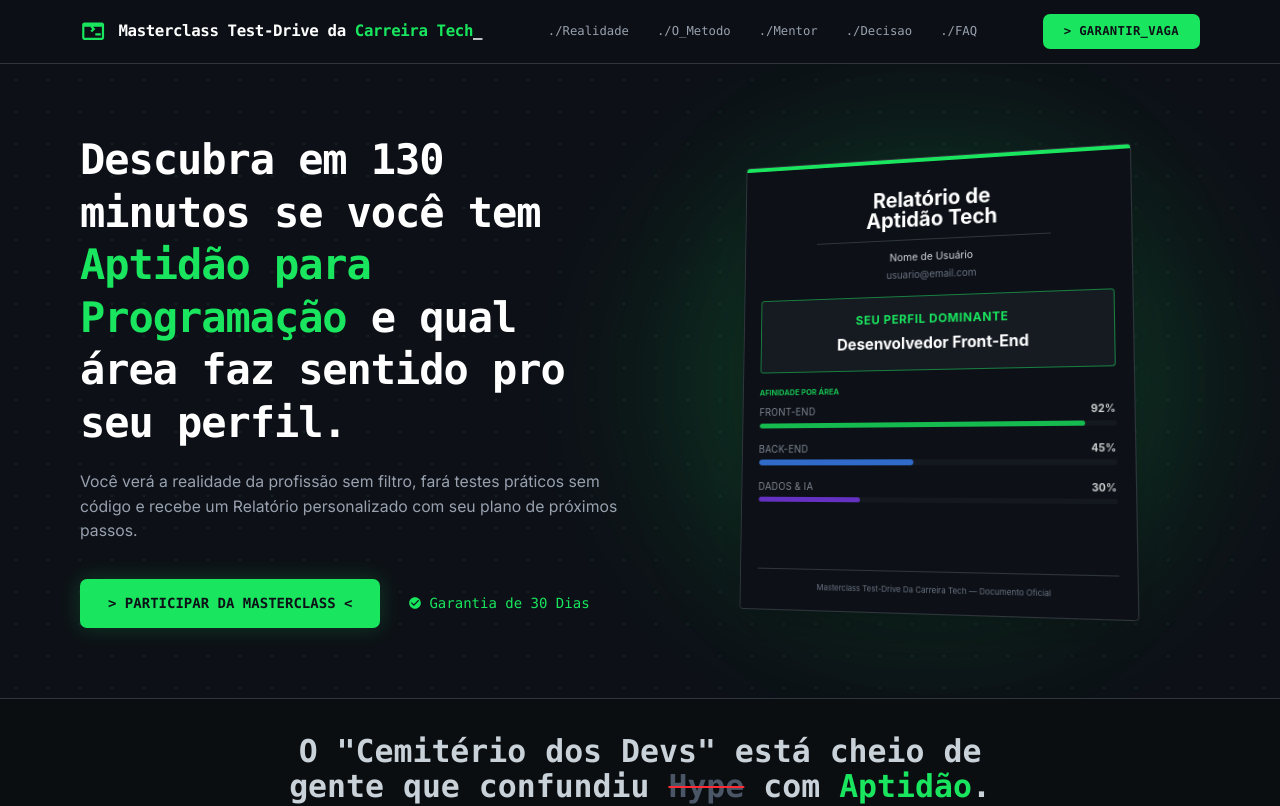
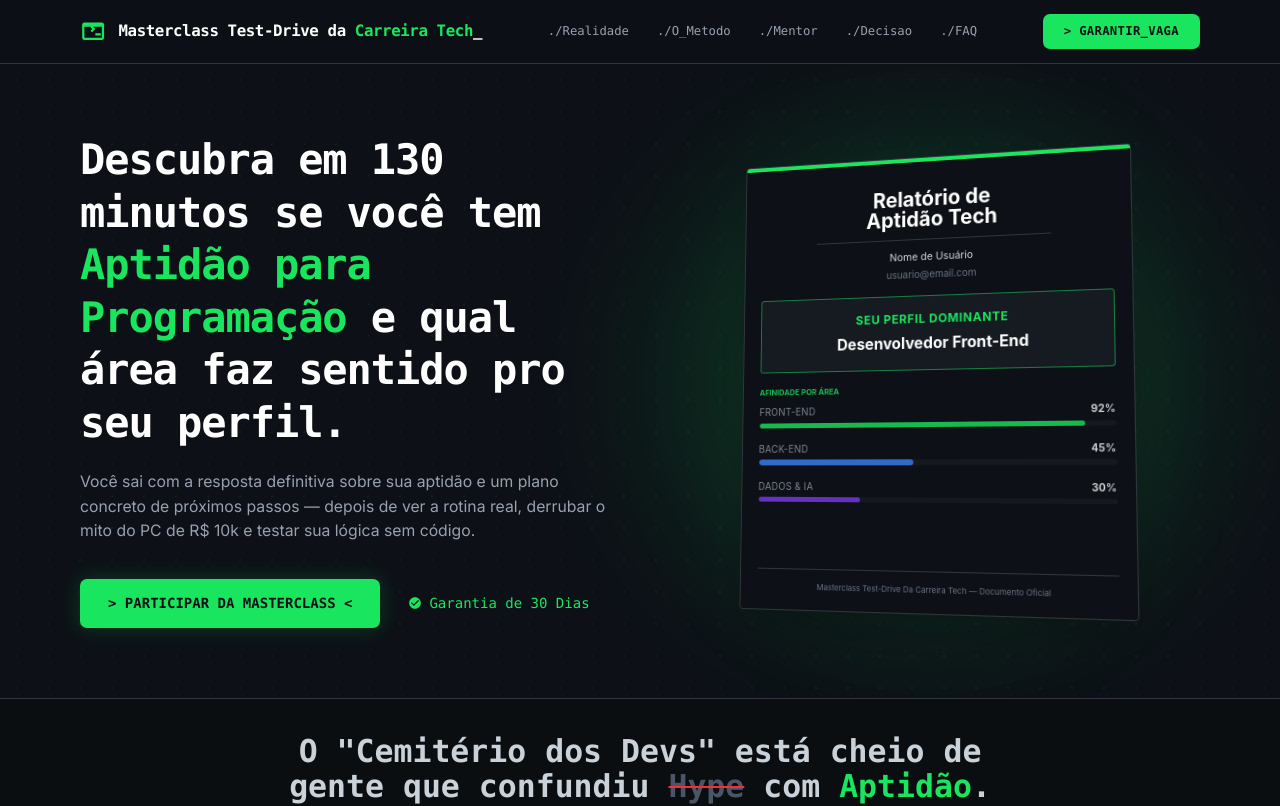
Before and after one commit to veniciosribeiro/masterclass-carreira-tech, a React (Vite) app in the folder apps/frontend/: page / in a window 1280 px wide. Shown: the top 806 px of the page. Built offline with nearby package versions, Linux system fonts and the light colour scheme; no server answers.

Commit message:
Melhorias na copy do header

```diff
--- a/apps/frontend/src/components/Hero.tsx
+++ b/apps/frontend/src/components/Hero.tsx
@@ -21,9 +21,9 @@ export const Hero: React.FC = () => {
             qual área faz sentido pro seu perfil.
           </h1>
           <p className="text-gray-400 font-light text-lg md:text-lg max-w-3xl mx-auto lg:mx-0 font-light">
-            Você verá a realidade da profissão sem filtro, fará testes práticos
-            sem código e recebe um Relatório personalizado com seu plano de
-            próximos passos.
+            Você sai com a resposta definitiva sobre sua aptidão e um plano
+            concreto de próximos passos — depois de ver a rotina real, derrubar
+            o mito do PC de R$ 10k e testar sua lógica sem código.
           </p>
           <div className="flex flex-col sm:flex-row gap-4 justify-center lg:justify-start pt-4">
             <button
```
